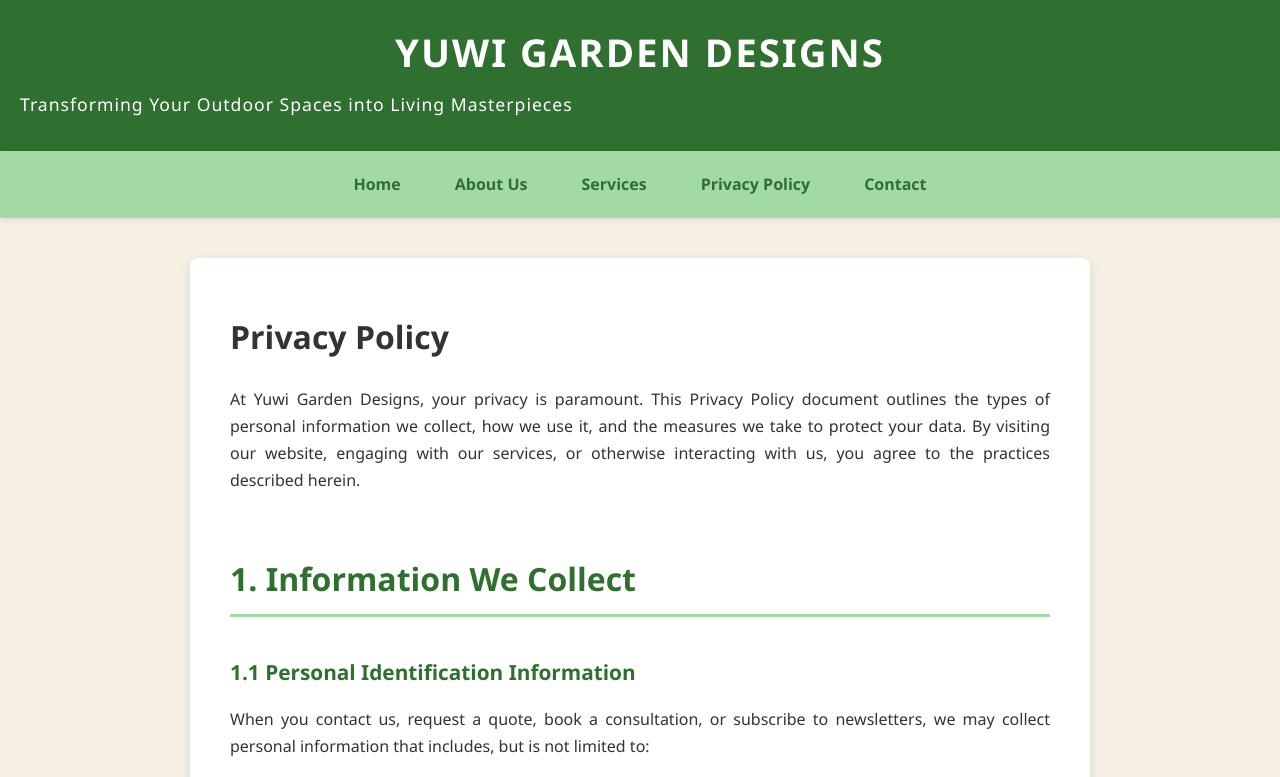
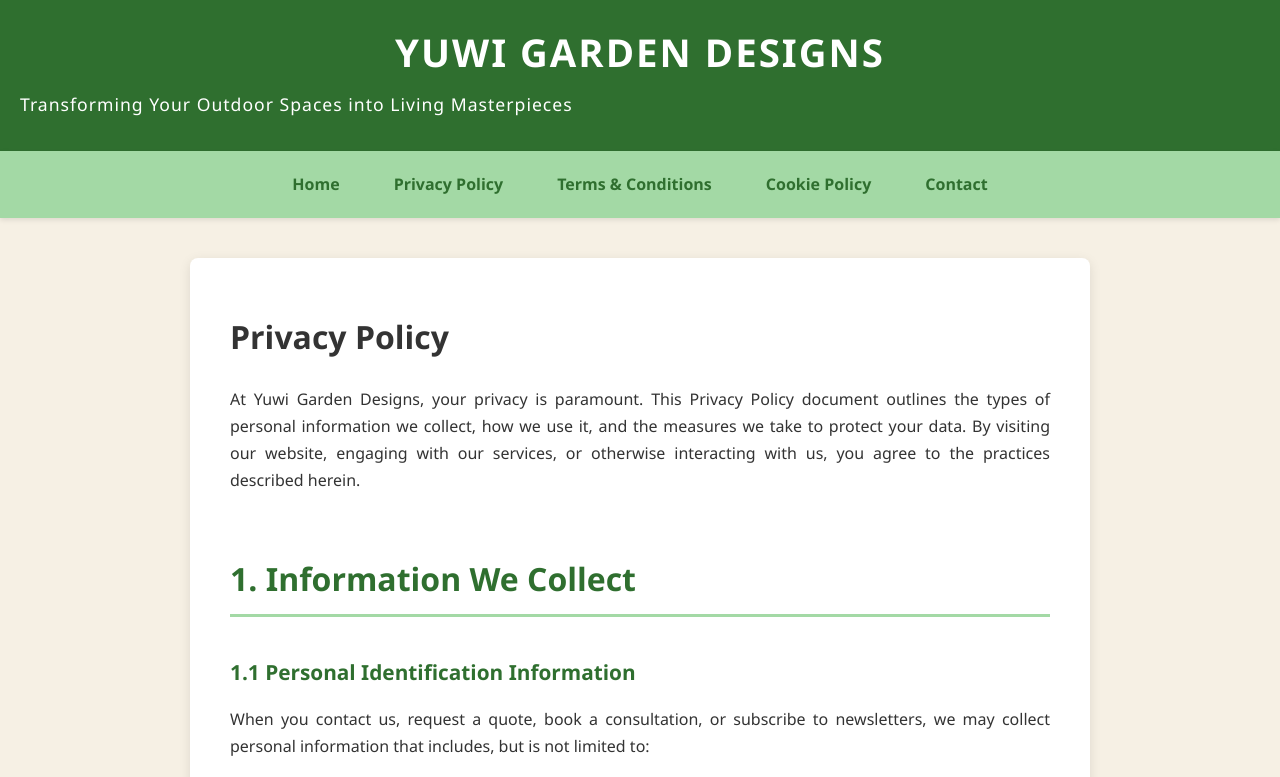
Before and after one commit to aryangautam05/Yuwi-Garden-Designs, a plain HTML site: page privacy.html in a window 1280 px wide. Shown: the top 777 px of the page. Drawn offline with Linux system fonts and the light colour scheme.

Commit message:
Update privacy.html

```diff
--- a/privacy.html
+++ b/privacy.html
@@ -145,12 +145,12 @@
     <p>Transforming Your Outdoor Spaces into Living Masterpieces</p>
   </header>
   <nav>
-    <a href="index.html">Home</a>
-    <a href="index.html#about">About Us</a>
-    <a href="index.html#services">Services</a>
-    <a href="privacy.html">Privacy Policy</a>
-    <a href="index.html#contact">Contact</a>
-  </nav>
+  <a href="index.html">Home</a>
+  <a href="privacy.html">Privacy Policy</a>
+  <a href="terms.html">Terms & Conditions</a>
+  <a href="cookies.html">Cookie Policy</a>
+  <a href="contact.html">Contact</a>
+</nav>
   <main>
     <h1>Privacy Policy</h1>
     <p>At Yuwi Garden Designs, your privacy is paramount. This Privacy Policy document outlines the types of personal information we collect, how we use it, and the measures we take to protect your data. By visiting our website, engaging with our services, or otherwise interacting with us, you agree to the practices described herein.</p>
```
